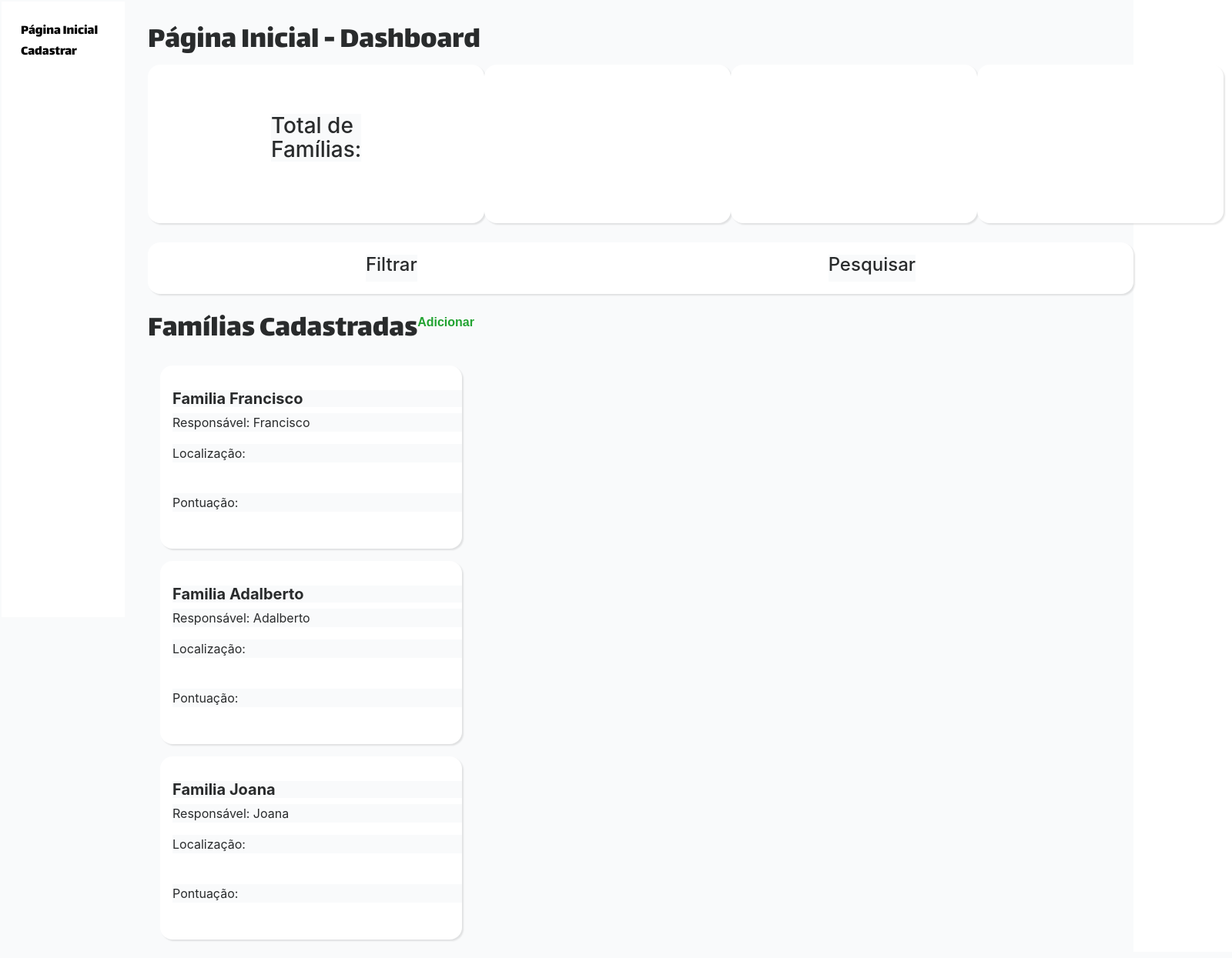
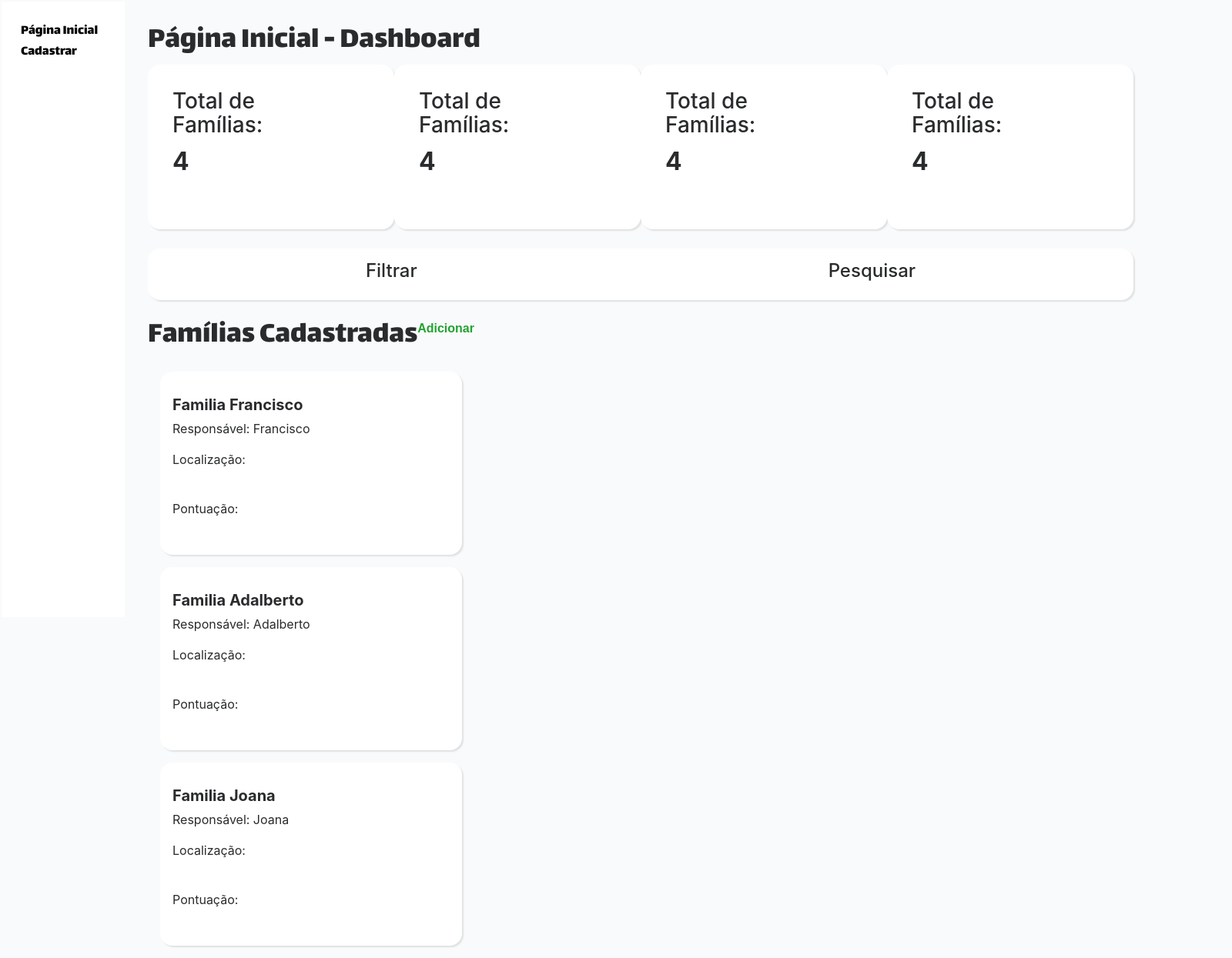
Before and after one commit to Filepa/SistemaSEAPAC, a Django app: page / in a window 1600 px wide. Shown: the part 96-1341 px from the top of the page at 77% size. Before the commit the page ends 1319 px from the top, so only its background shows below. Run offline with Django 5.2, Linux system fonts and the light colour scheme; data comes from the database, SQL or seed files in the repository; some web fonts are replaced.

Commit message:
nao me arrependi AINDA

```diff
--- a/flow/templates/flow/index.html
+++ b/flow/templates/flow/index.html
@@ -5,20 +5,20 @@
 <h1 class='title'>Página Inicial - Dashboard</h1>
 <div class='top-infos'>
     <div class='block-info'>
-        <h3>Total de Famílias: </h3>
-        <p></p>
+        <h3 class='block-title-info'>Total de Famílias: </h3>
+        <p class='p-info'>4</p>
     </div>
     <div class='block-info'>
-        <h3></h3>
-        <p></p>
+        <h3 class='block-title-info'>Total de Famílias: </h3>
+        <p class='p-info'>4</p>
     </div>
     <div class='block-info'>
-        <h3></h3>
-        <p></p>
+        <h3 class='block-title-info'>Total de Famílias: </h3>
+        <p class='p-info'>4</p>
     </div>
     <div class='block-info'>
-        <h3></h3>
-        <p></p>
+        <h3 class='block-title-info'>Total de Famílias: </h3>
+        <p class='p-info'>4</p>
     </div>
 </div>
 <div class='search-field'>
--- a/static/css/dashboard.css
+++ b/static/css/dashboard.css
@@ -16,10 +16,10 @@
     margin: 0;
     padding: 0;
     box-sizing: border-box;
-    background: var(--background-grey);
 }
 
 body{
+    background: var(--background-grey) !important;
     margin: 0;
 }
 
@@ -33,7 +33,6 @@
     background: white;
     font-family: var(--font-lalezar);
     position: fixed;
-    left: 0;
     height: 100%;
     width: 10rem;
     display: flex;
@@ -63,7 +62,7 @@
 
 .block-info, .search-field, .family-card{
     border-radius: 1em;
-    background: white;
+    background: white !important;
     box-shadow: 2px 2px 2px rgba(0, 0, 0, 0.1);
 }
 
@@ -74,7 +73,13 @@
 }
 
 .block-info{
-    padding: 4rem 10rem;
+    padding: 2rem 7.5rem 3rem 2rem;
+    align-content: flex-start;
+}
+
+.p-info{
+    font-weight: bolder;
+    font-size: xx-large;
 }
 
 .search-field{
```
